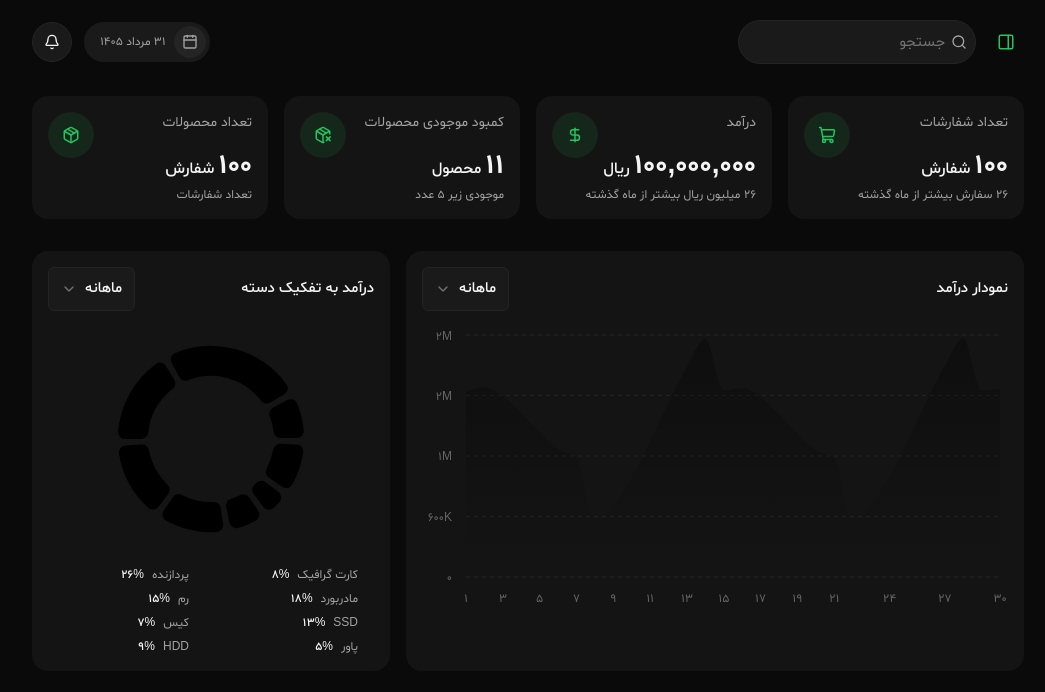
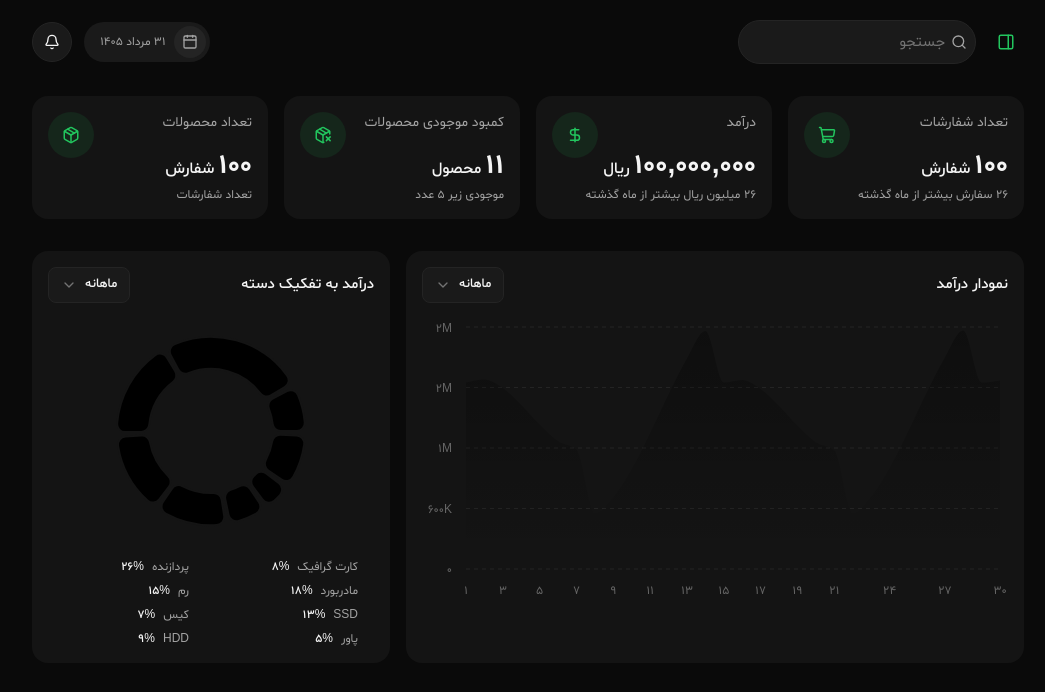
Before and after one commit to alireza-dev0/haj-pc, a Next.js app in the folder apps/web/: page /admin/dashboard in a window 1280 px wide. Shown: the top 692 px of the page, without its empty margins (227-1272 px from the left). Built offline with nearby package versions, Linux system fonts and the light colour scheme.

Commit message:
fixed: fixed select button style in dashboard page

```diff
--- a/apps/web/app/admin/dashboard/_sections/RevenueByCategoryChart.tsx
+++ b/apps/web/app/admin/dashboard/_sections/RevenueByCategoryChart.tsx
@@ -117,7 +117,7 @@ export default function RevenueByCategoryChart({
                     }
                 >
                     <SelectTrigger
-                        render={({ children, ...props }) => (
+                        render={({ children, className, ...props }) => (
                             <Button
                                 className="group shrink-0"
                                 variant="secondary"
--- a/apps/web/app/admin/dashboard/_sections/RevenueChart.tsx
+++ b/apps/web/app/admin/dashboard/_sections/RevenueChart.tsx
@@ -136,7 +136,7 @@ export default function RevenueChart({
                     }
                 >
                     <SelectTrigger
-                        render={({ children, ...props }) => (
+                        render={({ children, className, ...props }) => (
                             <Button
                                 className="group"
                                 variant="secondary"
```
